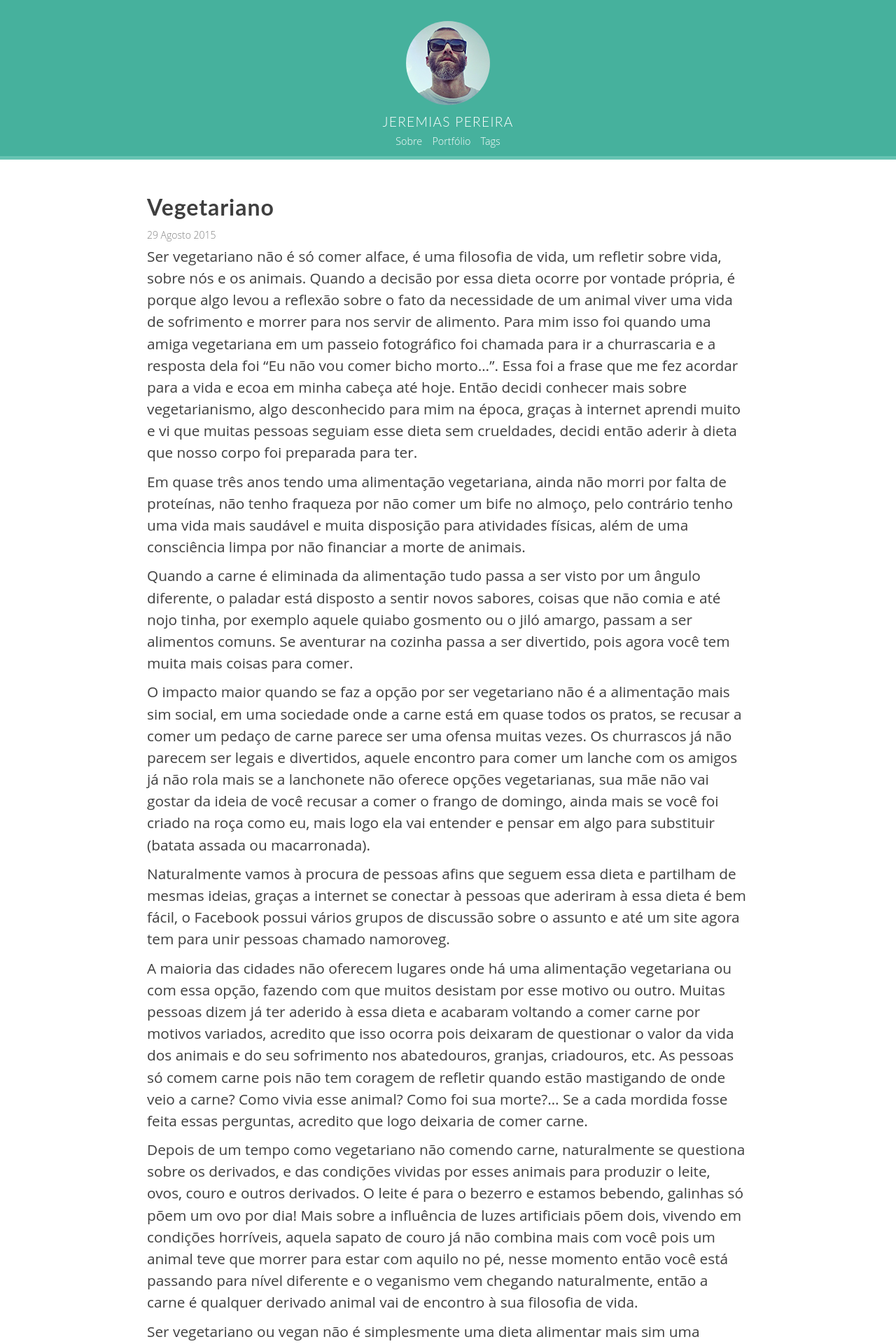
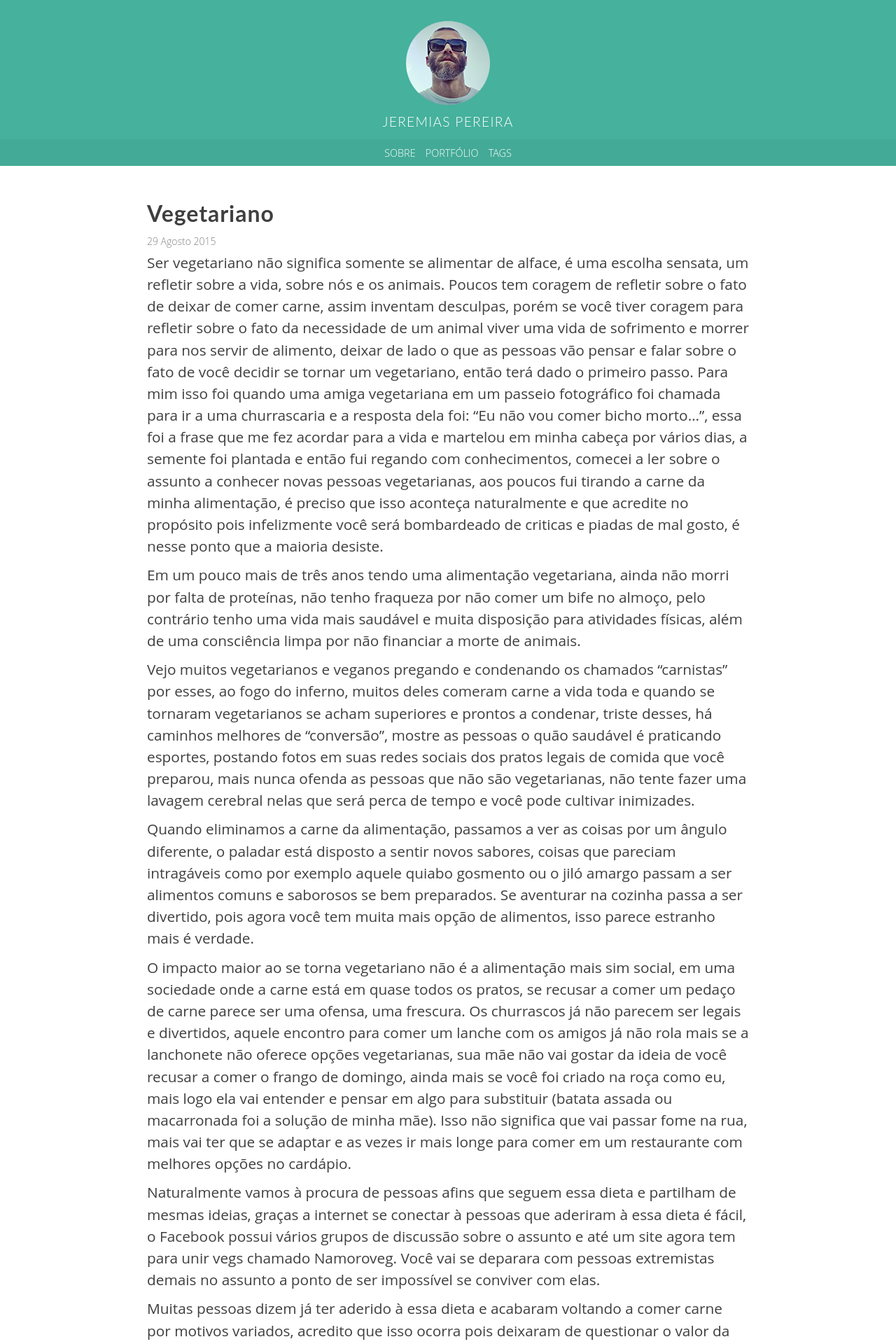
Before and after one commit to jeremiaspereira/jeremiaspereira.github.io, a Jekyll site: the page built from _posts/2015-08-29-vegetariano.markdown, in a window 1280 px wide. Shown: the top 1920 px of the page at 70% size. Built offline with Jekyll 4.4.1, drawn with Linux system fonts in a browser that asks for light colours; some of the changed text lies outside the part shown.

Commit message:
Revisão post vegetariano; Mudança no menu do blog

```diff
--- a/_includes/header.html
+++ b/_includes/header.html
@@ -8,9 +8,9 @@
     </div>
 
     <div class="menu-paginas">
-      <a  href="{{ site.baseurl }}/sobre"> Sobre</a>
-      <a href="{{ site.baseurl }}/portfolio/"> Portfólio</a>
-      <a href="{{ site.baseurl }}/tags/"> Tags</a>
+      <a  href="{{ site.baseurl }}/sobre"> SOBRE</a>
+      <a href="{{ site.baseurl }}/portfolio/"> PORTFÓLIO</a>
+      <a href="{{ site.baseurl }}/tags/"> TAGS</a>
       <!--{% for page in site.pages %}
         {% if page.title %}
         <a class="page-link" href="{{ page.url | prepend: site.baseurl }}">{{ page.title }}</a>
--- a/_posts/2015-08-29-vegetariano.markdown
+++ b/_posts/2015-08-29-vegetariano.markdown
@@ -6,18 +6,23 @@ description: "Um pouco sobre porque me tornei vegetariano."
 tag: Estilo de vida
 ---
 
-Ser vegetariano não é só comer alface, é uma filosofia de vida, um refletir sobre vida, sobre nós e os animais. Quando a decisão por essa dieta ocorre por vontade própria, é porque algo levou a reflexão sobre o fato da necessidade de um animal viver uma vida de sofrimento e morrer para nos servir de alimento. Para mim isso foi quando uma amiga vegetariana em um passeio fotográfico foi chamada para ir a churrascaria e a resposta dela foi “Eu não vou comer bicho morto…”. Essa foi a frase que me fez acordar para a vida e ecoa em minha cabeça até hoje. Então decidi conhecer mais sobre vegetarianismo, algo desconhecido para mim na época, graças à internet aprendi muito e vi que muitas pessoas seguiam esse dieta sem crueldades, decidi então aderir à dieta que nosso corpo foi preparada para ter.
+Ser vegetariano não significa somente se alimentar de alface, é uma escolha sensata, um refletir sobre a vida, sobre nós e os animais. Poucos tem coragem de refletir sobre o fato de deixar de comer carne, assim inventam desculpas, porém se você tiver coragem para refletir sobre o fato da necessidade de um animal viver uma vida de sofrimento e morrer para nos servir de alimento, deixar de lado o que as pessoas vão pensar e falar sobre o fato de você decidir se tornar um vegetariano, então terá dado o primeiro passo.
+Para mim isso foi quando uma amiga vegetariana em um passeio fotográfico foi chamada para ir a uma churrascaria e a resposta dela foi: “Eu não vou comer bicho morto…”, essa foi a frase que me fez acordar para a vida e martelou em minha cabeça por vários dias, a semente foi plantada e então fui regando com conhecimentos, comecei a ler sobre o assunto a conhecer novas pessoas vegetarianas, aos poucos fui tirando a carne da minha alimentação, é preciso que isso aconteça naturalmente e que acredite no propósito pois infelizmente você será bombardeado de criticas e piadas de mal gosto, é nesse ponto que a maioria desiste.
 
-Em quase três anos tendo uma alimentação vegetariana, ainda não morri por falta de proteínas, não tenho fraqueza por não comer um bife no almoço, pelo contrário tenho uma vida mais saudável e muita disposição para atividades físicas, além de uma consciência limpa por não financiar a morte de animais.
+Em um pouco mais de três anos tendo uma alimentação vegetariana, ainda não morri por falta de proteínas, não tenho fraqueza por não comer um bife no almoço, pelo contrário tenho uma vida mais saudável e muita disposição para atividades físicas, além de uma consciência limpa por não financiar a morte de animais.
 
-Quando  a carne é eliminada da alimentação tudo passa a ser visto por um ângulo diferente, o paladar está disposto a sentir novos sabores, coisas que não comia e até nojo tinha, por exemplo aquele quiabo gosmento ou o jiló amargo, passam a ser alimentos comuns. Se aventurar na cozinha passa a ser divertido, pois agora você tem muita mais coisas para comer.
+Vejo muitos vegetarianos e veganos pregando e condenando os chamados “carnistas” por esses, ao fogo do inferno, muitos deles comeram carne a vida toda e quando se tornaram vegetarianos se acham superiores e prontos a condenar, triste desses, há caminhos melhores de “conversão”, mostre as pessoas o quão saudável é praticando esportes, postando fotos em suas redes sociais dos pratos legais de comida que você preparou, mais nunca ofenda as pessoas que não são vegetarianas, não tente fazer uma lavagem cerebral nelas que será perca de tempo e você pode cultivar inimizades.
 
-O impacto maior quando se faz a opção por ser vegetariano não é a alimentação mais sim social, em uma sociedade onde a carne está em quase todos os pratos, se recusar a comer um pedaço de carne parece ser uma ofensa muitas vezes. Os churrascos já não parecem ser legais e divertidos, aquele encontro para comer um lanche com os amigos já não rola mais se a lanchonete não oferece opções vegetarianas, sua mãe não vai gostar da ideia de você recusar a comer o frango de domingo, ainda mais se você foi criado na roça como eu, mais logo ela vai entender e pensar em algo para substituir (batata assada ou macarronada).
+Quando eliminamos a carne da alimentação, passamos a ver as coisas por um ângulo diferente, o paladar está disposto a sentir novos sabores, coisas que pareciam intragáveis como por exemplo aquele quiabo gosmento ou o jiló amargo passam a ser alimentos comuns e saborosos se bem preparados. Se aventurar na cozinha passa a ser divertido, pois agora você tem muita mais opção de alimentos, isso parece estranho mais é verdade.
 
-Naturalmente vamos à procura de pessoas afins que seguem essa dieta e partilham de mesmas ideias, graças a internet se conectar à pessoas que aderiram à essa dieta é bem fácil, o Facebook possui vários grupos de discussão sobre o assunto e até um site agora tem para unir pessoas chamado namoroveg.
+O impacto maior ao se torna vegetariano não é a alimentação mais sim social, em uma sociedade onde a carne está em quase todos os pratos, se recusar a comer um pedaço de carne parece ser uma ofensa, uma frescura. Os churrascos já não parecem ser legais e divertidos, aquele encontro para comer um lanche com os amigos já não rola mais se a lanchonete não oferece opções vegetarianas, sua mãe não vai gostar da ideia de você recusar a comer o frango de domingo, ainda mais se você foi criado na roça como eu, mais logo ela vai entender e pensar em algo para substituir (batata assada ou macarronada foi a solução de minha mãe). Isso não significa que vai passar fome na rua, mais vai ter que se adaptar e as vezes ir mais longe para comer em um restaurante com melhores opções no cardápio.
 
-A maioria das cidades não oferecem lugares onde há uma alimentação vegetariana ou com essa opção, fazendo com que muitos desistam por esse motivo ou outro. Muitas pessoas dizem já ter aderido à essa dieta e acabaram voltando a comer carne por motivos variados, acredito que isso ocorra pois deixaram de questionar o valor da vida dos animais e do seu sofrimento nos abatedouros, granjas, criadouros, etc. As pessoas só comem carne pois não tem coragem de refletir quando estão mastigando de onde veio a carne? Como vivia esse animal? Como foi sua morte?… Se a cada mordida fosse feita essas perguntas, acredito que logo deixaria de comer carne.
+Naturalmente vamos à procura de pessoas afins que seguem essa dieta e partilham de mesmas ideias, graças a internet se conectar à pessoas que aderiram à essa dieta é fácil, o Facebook possui vários grupos de discussão sobre o assunto e até um site agora tem para unir vegs chamado Namoroveg. Você vai se deparara com pessoas extremistas demais no assunto a ponto de ser impossível se conviver com elas.
 
-Depois de um tempo como vegetariano não comendo carne, naturalmente se questiona sobre os derivados, e das condições vividas por esses animais para produzir o leite, ovos, couro e outros derivados. O leite é para o bezerro e estamos bebendo, galinhas só põem um ovo por dia! Mais sobre a influência de luzes artificiais põem dois, vivendo em condições horríveis, aquela sapato de couro já não combina mais com você pois um animal teve que morrer para estar com aquilo no pé, nesse momento então você está passando para nível diferente e o veganismo vem chegando naturalmente, então a carne é qualquer derivado animal vai de encontro à sua filosofia de vida.
+Muitas pessoas dizem já ter aderido à essa dieta e acabaram voltando a comer carne por motivos variados, acredito que isso ocorra pois deixaram de questionar o valor da vida e do sofrimento nos abatedouros, granjas, criadouros, etc. As pessoas só comem carne pois não tem coragem de questionar a origem do que estão mastigando, de questionar sobre a morte de um ser vivo, de como ocorreu essa morte, comece a questionar e quem sabe você comece a ver o outro lado.
 
-Ser vegetariano ou vegan não é simplesmente uma dieta alimentar mais sim uma filosofia de vida, você passa a amar mais os animais e torcer o nariz para o ser humano e seus atos contra a vida de seres que não podem se defender e são tratados simplesmente de alimentos. Não tenha medo de refletir sobre o assunto é seu papel como ser “superior” nesse planeta que não é nosso e sim um lar provisório, não tenha medo de questionar e de mudar, verá como isso te fará uma pessoa melhor e mais consciente que trata agora os animais com respeito e igualdade.
+Depois de um tempo como vegetariano, naturalmente se questiona sobre os derivados e das condições vividas por esses animais para produzir o leite, ovos, couro e outros derivados. Aquela sapato de couro já não combina mais com você pois um animal teve que morrer para estar com aquilo no pé, nesse momento então você está passando para nível diferente e o veganismo vem chegando naturalmente, então a carne e qualquer derivado animal vai de encontro ao seus principio.
+
+Ser vegetariano ou vegan não é simplesmente uma dieta alimentar mais sim uma filosofia de vida, você passa a amar mais os animais e torcer o nariz para o ser humano e seus atos contra a vida de seres que não podem se defender e são tratados simplesmente como alimentos. Não tenha medo de refletir sobre o assunto e o seu papel como ser “superior” nesse planeta que não é nosso e sim um lar provisório, não tenha medo de questionar e de mudar, verá como isso te fará uma pessoa melhor e mais consciente que trata agora os animais com respeito e igualdade.
+
+Espero com esse pequeno texto fazer você refletir sobre seu papel como ser pensante, como ser humano que adora seu cachorro ou gato e não sente o mesmo pelos outros animais, você deve encontrar dentro de si as respostas e buscar externamente conhecimentos para reforçar sua opinião, quebrar pré conceitos, olhe o mundo a sua volta e como a vida poderia ser mais bela se os homens deixassem de praticar a crueldade contra os animais, reflita e coloque em prática e colha a compaixão, amor, igualdade e crescimento pessoal.
--- a/_sass/_layout.scss
+++ b/_sass/_layout.scss
@@ -3,9 +3,9 @@
  */
 .site-header {
     width:100%;
-    padding:30px 0 10px 0;
+    padding:30px 0 0px 0;
     background:$background-header;
-    border-bottom: solid 5px lighten($background-header, 10%);
+
 }
 
 .site-title {
@@ -30,13 +30,16 @@
 
 .menu-paginas{
   text-align: center;
-  padding:0px 0px;
+  margin-top: 10px;
+  background: darken($background-header, 2%);
+  padding: 7px;
   a{
     color:#fff;
     font-size: 0.9em;
-    padding:0px 5px;
+    padding: 8px 5px;
     &:hover{
       text-decoration: none;
+      background: darken($background-header, 5%);
     }
   }
 }
```
